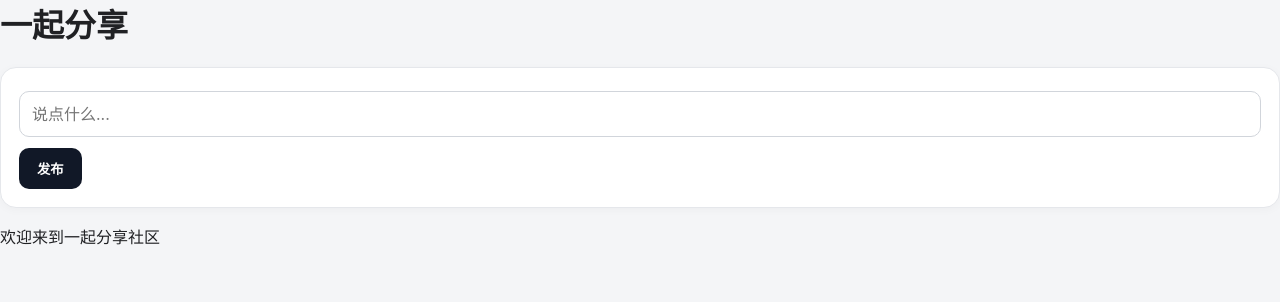
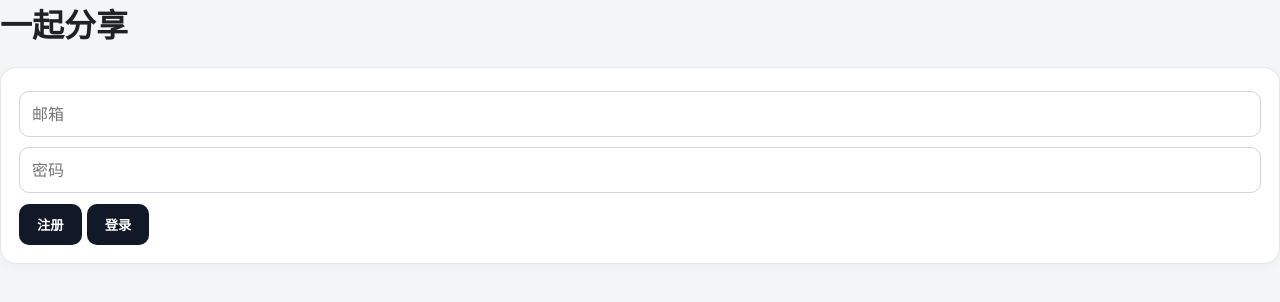
Before and after one commit to 15248077818/yiqi-share, a React (Vite) app: page / in a window 1280 px wide. Shown: the top 302 px of the page. Built offline with nearby package versions, Linux system fonts and the light colour scheme.

Commit message:
Implement user authentication with Supabase

```diff
--- a/src/main.jsx
+++ b/src/main.jsx
@@ -1,27 +1,69 @@
 import React, { useState } from "react";
 import { createRoot } from "react-dom/client";
+import { supabase } from "./supabase";
 import "./style.css";
 
 function App() {
-  const [text, setText] = useState("");
+  const [email, setEmail] = useState("");
+  const [password, setPassword] = useState("");
+  const [user, setUser] = useState(null);
+
+  async function signUp() {
+    const { data, error } = await supabase.auth.signUp({
+      email,
+      password,
+    });
+
+    if (error) {
+      alert(error.message);
+    } else {
+      alert("注册成功");
+      setUser(data.user);
+    }
+  }
+
+  async function signIn() {
+    const { data, error } = await supabase.auth.signInWithPassword({
+      email,
+      password,
+    });
+
+    if (error) {
+      alert(error.message);
+    } else {
+      alert("登录成功");
+      setUser(data.user);
+    }
+  }
 
   return (
     <div className="app">
       <h1>一起分享</h1>
 
-      <div className="card">
-        <input
-          placeholder="说点什么..."
-          value={text}
-          onChange={(e) => setText(e.target.value)}
-        />
+      {!user ? (
+        <div className="card">
+          <input
+            placeholder="邮箱"
+            value={email}
+            onChange={(e) => setEmail(e.target.value)}
+          />
 
-        <button>
-          发布
-        </button>
-      </div>
+          <input
+            placeholder="密码"
+            type="password"
+            value={password}
+            onChange={(e) => setPassword(e.target.value)}
+          />
 
-      <p>欢迎来到一起分享社区</p >
+          <button onClick={signUp}>注册</button>
+          <button onClick={signIn}>登录</button>
+        </div>
+      ) : (
+        <div>
+          <h2>欢迎回来</h2>
+          <p>{user.email}</p >
+        </div>
+      )}
     </div>
   );
 }
```
